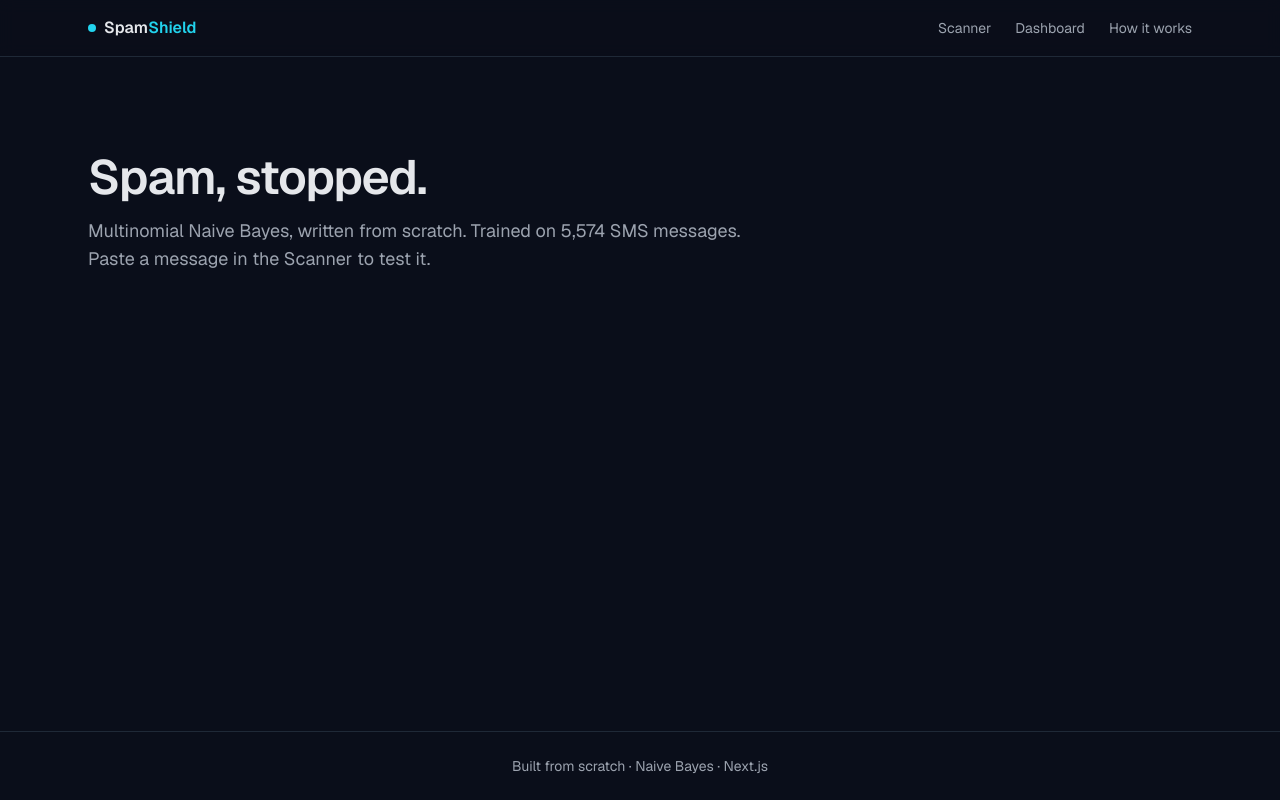
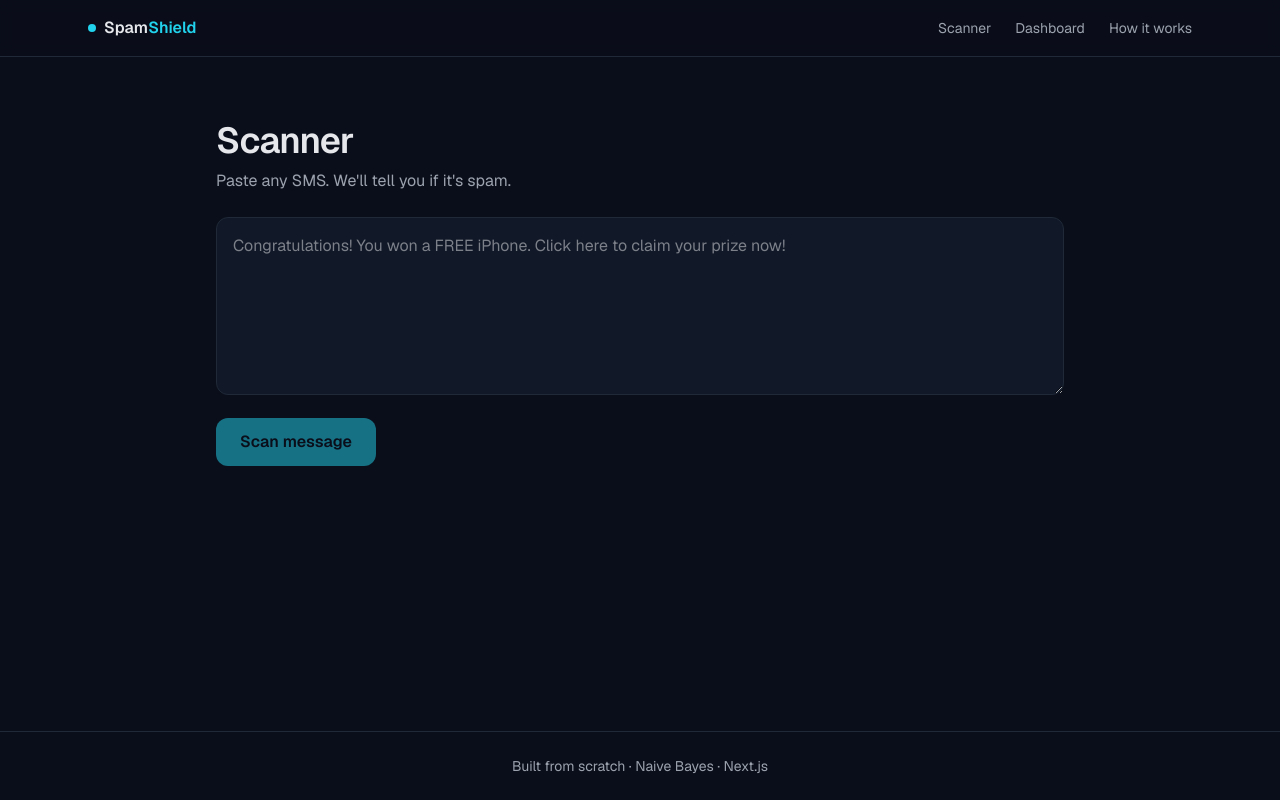
Before and after one commit to shlokchauhancs/Naive-Bayes-Spam-Classifier, a Next.js app in the folder web/: page / in a window 1280 px wide. Built offline with nearby package versions, Linux system fonts and the light colour scheme.

Commit message:
Day 5 Part B2: working scanner page with API integration

```diff
--- a/web/app/page.tsx
+++ b/web/app/page.tsx
@@ -1,13 +1,108 @@
-export default function Home() {
+"use client";
+
+import { useState } from "react";
+import { predict, type PredictResponse } from "@/lib/api";
+
+export default function ScanPage() {
+  const [text, setText] = useState("");
+  const [loading, setLoading] = useState(false);
+  const [result, setResult] = useState<PredictResponse | null>(null);
+  const [error, setError] = useState<string | null>(null);
+
+  async function handleScan() {
+    if (!text.trim()) return;
+    setLoading(true);
+    setError(null);
+    try {
+      setResult(await predict(text));
+    } catch (e) {
+      setError(e instanceof Error ? e.message : "Something went wrong");
+    } finally {
+      setLoading(false);
+    }
+  }
+
+  const isSpam = result?.label === "spam";
+  const topWords = result
+    ? result.explanation
+        .filter((w) => w.seen && Math.abs(w.log_ratio) > 0.5)
+        .sort((a, b) => Math.abs(b.log_ratio) - Math.abs(a.log_ratio))
+        .slice(0, 6)
+    : [];
+
   return (
-    <section className="mx-auto max-w-6xl px-6 py-24">
-      <h1 className="text-5xl font-semibold tracking-tight">
-        Spam, stopped.
-      </h1>
-      <p className="mt-4 max-w-2xl text-lg text-muted">
-        Multinomial Naive Bayes, written from scratch. Trained on 5,574 SMS
-        messages. Paste a message in the Scanner to test it.
+    <section className="mx-auto max-w-4xl px-6 py-16">
+      <h1 className="text-4xl font-semibold tracking-tight">Scanner</h1>
+      <p className="mt-2 text-muted">
+        Paste any SMS. We&apos;ll tell you if it&apos;s spam.
       </p>
+
+      <textarea
+        value={text}
+        onChange={(e) => setText(e.target.value)}
+        placeholder="Congratulations! You won a FREE iPhone. Click here to claim your prize now!"
+        rows={6}
+        className="mt-6 w-full rounded-xl border border-border bg-surface p-4 text-fg outline-none focus:border-accent"
+      />
+
+      <button
+        onClick={handleScan}
+        disabled={loading || !text.trim()}
+        className="mt-4 rounded-xl bg-accent px-6 py-3 font-semibold text-bg transition disabled:opacity-50"
+      >
+        {loading ? "Scanning..." : "Scan message"}
+      </button>
+
+      {error && (
+        <p className="mt-6 rounded-lg border border-red-500/40 bg-red-500/10 p-4 text-red-300">
+          {error}
+        </p>
+      )}
+
+      {result && (
+        <div className="mt-8 rounded-2xl border border-border bg-surface p-6">
+          <div className="flex items-center justify-between">
+            <span
+              className={`text-2xl font-semibold ${
+                isSpam ? "text-red-400" : "text-accent"
+              }`}
+            >
+              {isSpam ? "⚠ SPAM" : "✓ HAM"}
+            </span>
+            <span className="text-lg text-muted">
+              {(result.confidence * 100).toFixed(1)}%
+            </span>
+          </div>
+
+          <div className="mt-4 h-2 overflow-hidden rounded-full bg-bg">
+            <div
+              className={`h-full ${isSpam ? "bg-red-500" : "bg-accent"}`}
+              style={{ width: `${result.confidence * 100}%` }}
+            />
+          </div>
+
+          {topWords.length > 0 && (
+            <>
+              <h3 className="mt-6 text-sm font-semibold text-muted">Why</h3>
+              <ul className="mt-2 flex flex-wrap gap-2">
+                {topWords.map((w) => (
+                  <li
+                    key={w.word}
+                    className={`rounded-full border px-3 py-1 text-sm ${
+                      w.log_ratio > 0
+                        ? "border-red-500/40 bg-red-500/10 text-red-300"
+                        : "border-accent/40 bg-accent/10 text-accent"
+                    }`}
+                  >
+                    {w.word} ({w.log_ratio > 0 ? "+" : ""}
+                    {w.log_ratio.toFixed(1)})
+                  </li>
+                ))}
+              </ul>
+            </>
+          )}
+        </div>
+      )}
     </section>
   );
 }
```
